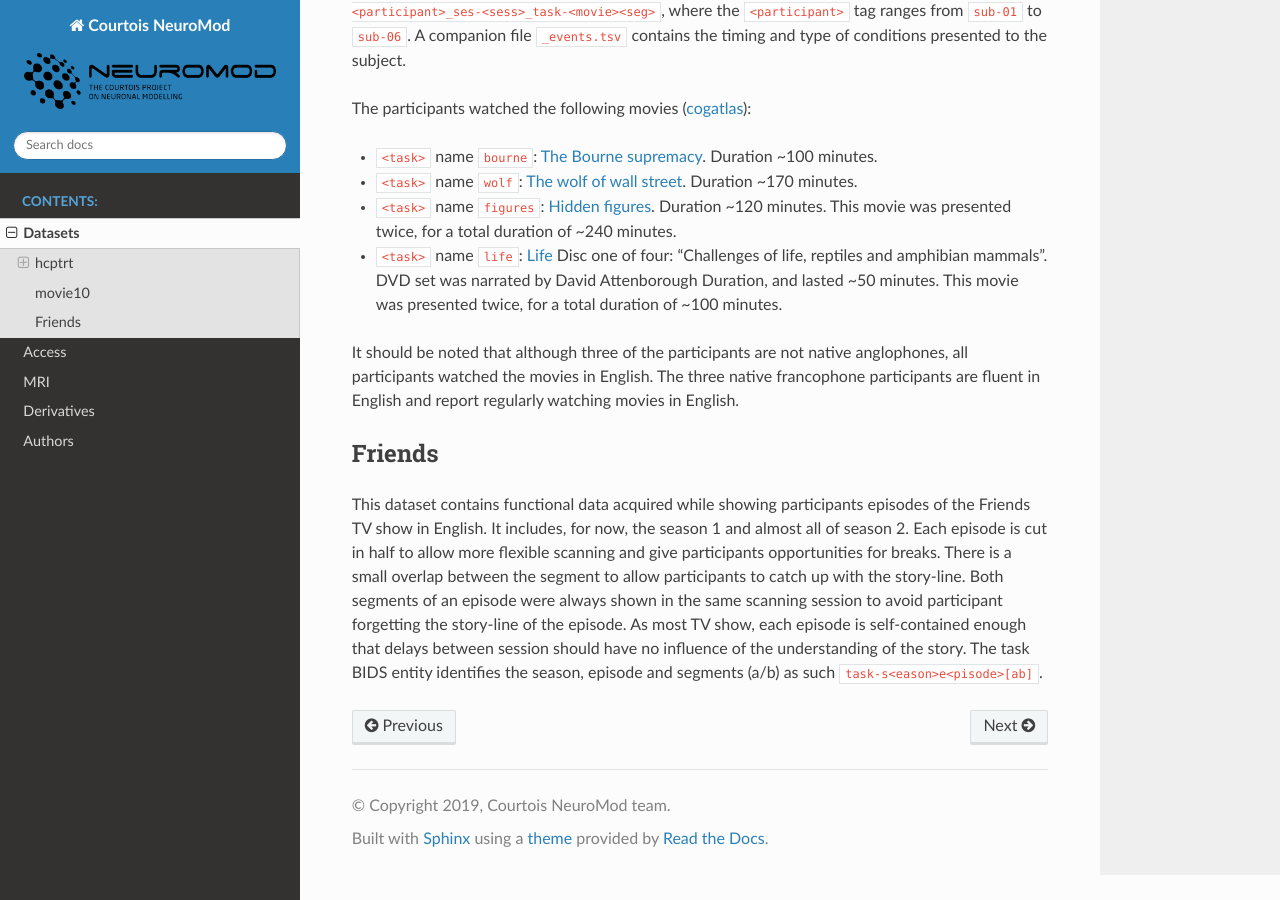
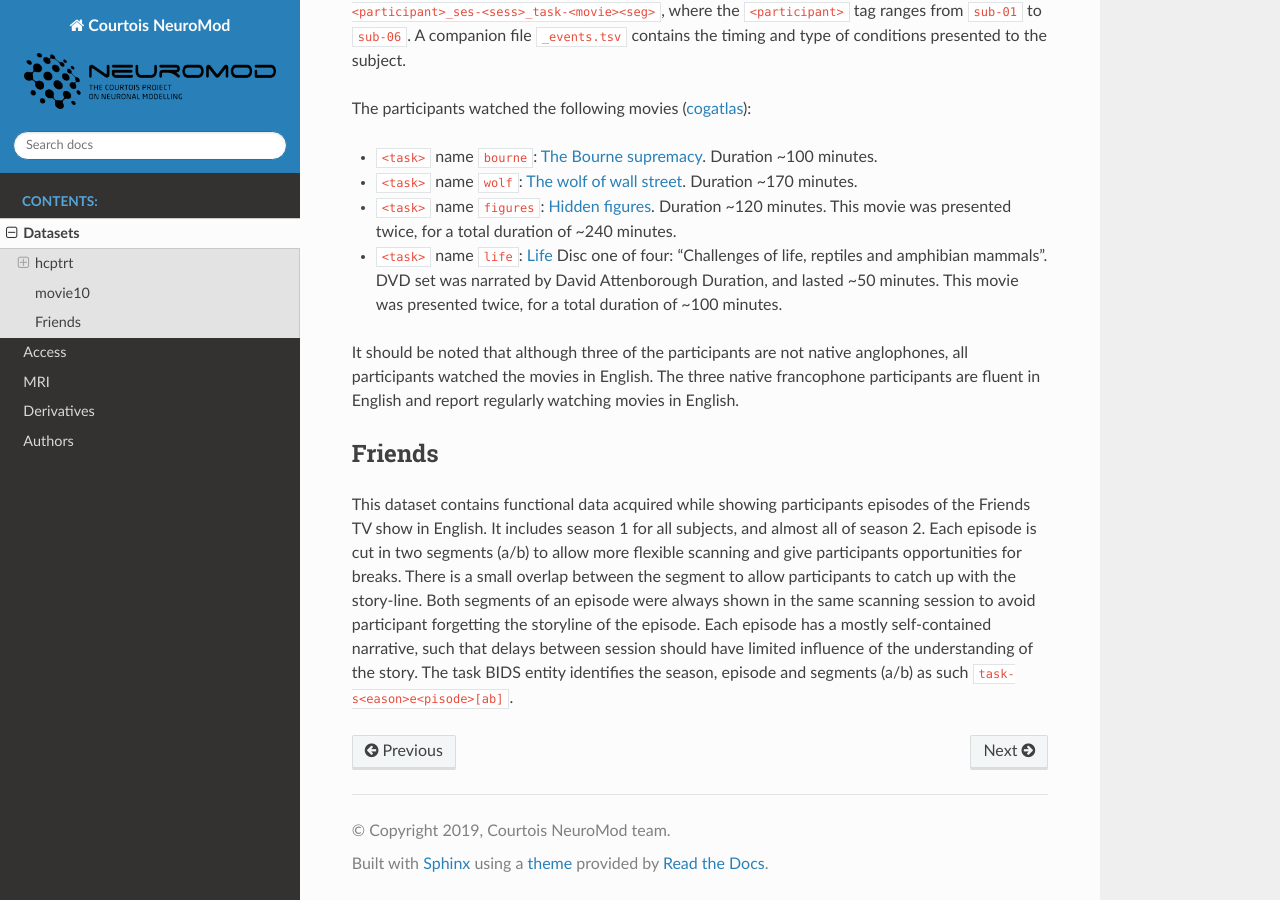
Before and after one commit to courtois-neuromod/cneuromod_docs, a Sphinx documentation site: the page built from source/DATASETS.md, in a window 1280 px wide and 900 px high, scrolled down 3726 px. Built offline with Sphinx 7.4.7 and the Read the Docs theme 2.0.0, drawn with Linux system fonts in a browser that asks for light colours.

Commit message:
Update DATASETS.md

```diff
--- a/source/DATASETS.md
+++ b/source/DATASETS.md
@@ -51,6 +51,4 @@ It should be noted that although three of the participants are not native anglop
 
 ## Friends
 
-This dataset contains functional data acquired while showing participants episodes of the Friends TV show in English. It includes, for now, the season 1 and almost all of season 2.
-Each episode is cut in half to allow more flexible scanning and give participants opportunities for breaks. There is a small overlap between the segment to allow participants to catch up with the story-line. Both segments of an episode were always shown in the same scanning session to avoid participant forgetting the story-line of the episode. As most TV show, each episode is self-contained enough that delays between session should have no influence of the understanding of the story.
-The task BIDS entity identifies the season, episode and segments (a/b) as such `task-s<eason>e<pisode>[ab]`.
+This dataset contains functional data acquired while showing participants episodes of the Friends TV show in English. It includes season 1 for all subjects, and almost all of season 2. Each episode is cut in two segments (a/b) to allow more flexible scanning and give participants opportunities for breaks. There is a small overlap between the segment to allow participants to catch up with the story-line. Both segments of an episode were always shown in the same scanning session to avoid participant forgetting the storyline of the episode. Each episode has a mostly self-contained narrative, such that delays between session should have limited influence of the understanding of the story. The task BIDS entity identifies the season, episode and segments (a/b) as such `task-s<eason>e<pisode>[ab]`.
```
